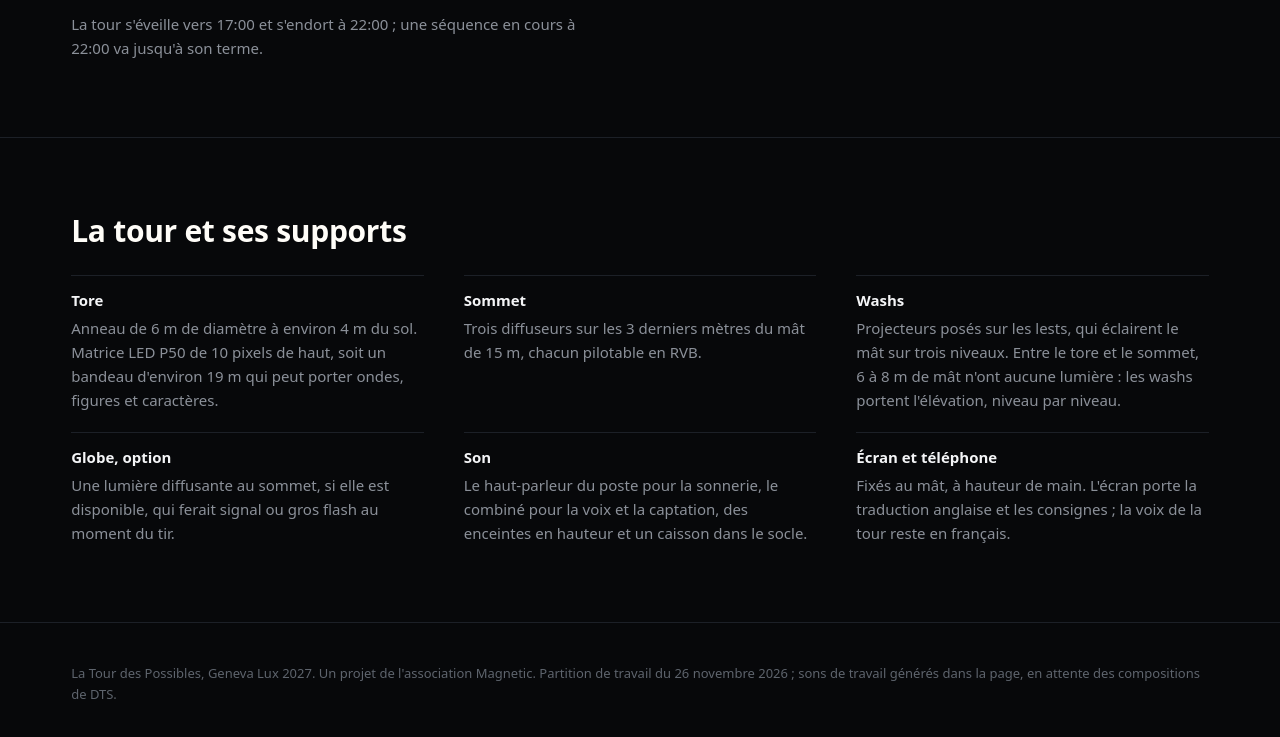
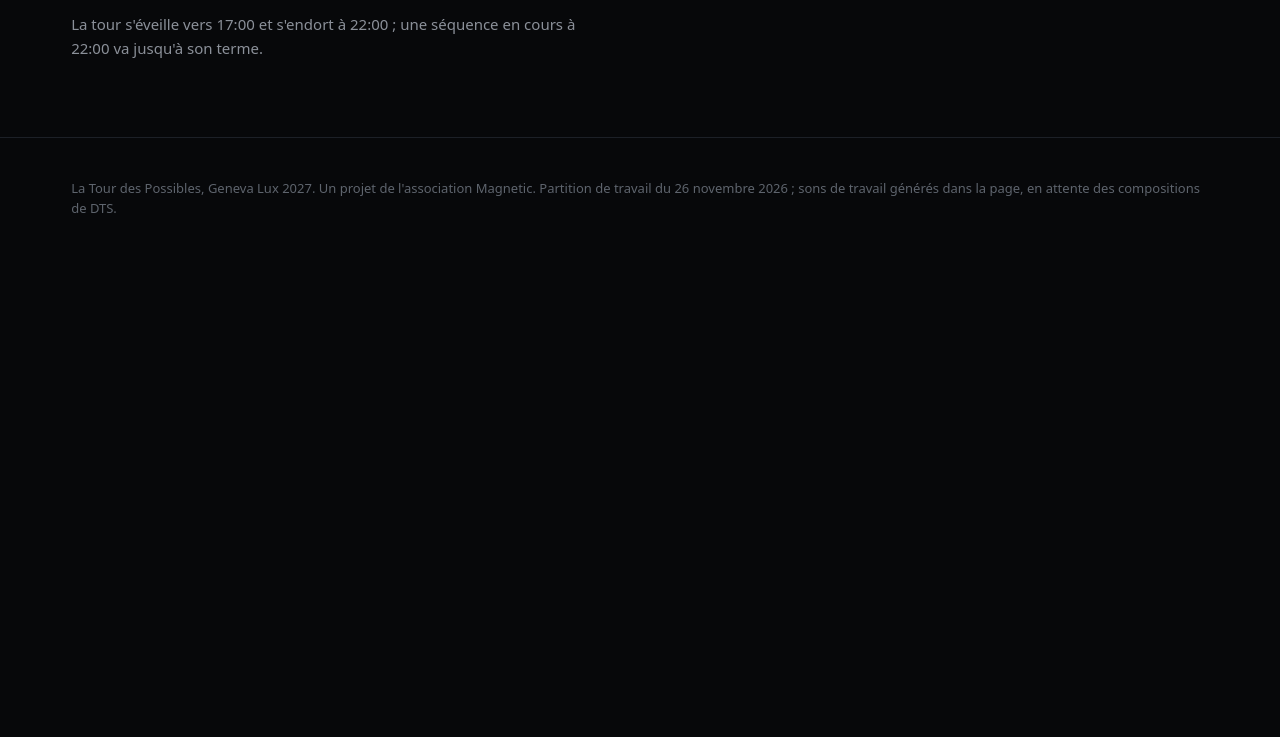
Before and after one commit to ghelleu/tourdespossibles, a plain HTML site: page sequencage/index.html in a window 1280 px wide. Shown: the part 5669-6406 px from the top of the page. After the commit the page ends 5944 px from the top, so only its background shows below. Drawn offline with Linux system fonts and the light colour scheme.

Commit message:
Séquençage : retire la section La tour et ses supports
Co-Authored-By: Claude Opus 5.5 <noreply@anthropic.com>
Claude-Session: https://claude.ai/code/session_014sVeDvdb76UxmMa6nxoU5X

```diff
--- a/sequencage/index.html
+++ b/sequencage/index.html
@@ -234,17 +234,6 @@ footer{padding:40px 0 56px;color:var(--dim);font-size:13px;border-top:1px solid
 <p class="lead" style="font-size:15px">La tour s'éveille vers 17:00 et s'endort à 22:00 ; une séquence en cours à 22:00 va jusqu'à son terme.</p>
 </div></section>
 
-<section id="tour"><div class="w">
-<h2>La tour et ses supports</h2>
-<ul class="rules">
-<li><b>Tore</b>Anneau de 6 m de diamètre à environ 4 m du sol. Matrice LED P50 de 10 pixels de haut, soit un bandeau d'environ 19 m qui peut porter ondes, figures et caractères.</li>
-<li><b>Sommet</b>Trois diffuseurs sur les 3 derniers mètres du mât de 15 m, chacun pilotable en RVB.</li>
-<li><b>Washs</b>Projecteurs posés sur les lests, qui éclairent le mât sur trois niveaux. Entre le tore et le sommet, 6 à 8 m de mât n'ont aucune lumière : les washs portent l'élévation, niveau par niveau.</li>
-<li><b>Globe, option</b>Une lumière diffusante au sommet, si elle est disponible, qui ferait signal ou gros flash au moment du tir.</li>
-<li><b>Son</b>Le haut-parleur du poste pour la sonnerie, le combiné pour la voix et la captation, des enceintes en hauteur et un caisson dans le socle.</li>
-<li><b>Écran et téléphone</b>Fixés au mât, à hauteur de main. L'écran porte la traduction anglaise et les consignes ; la voix de la tour reste en français.</li>
-</ul>
-</div></section>
 
 <footer><div class="w">La Tour des Possibles, Geneva Lux 2027. Un projet de l'association Magnetic. Partition de travail du 26 novembre 2026 ; sons de travail générés dans la page, en attente des compositions de DTS.</div></footer>
 
```
